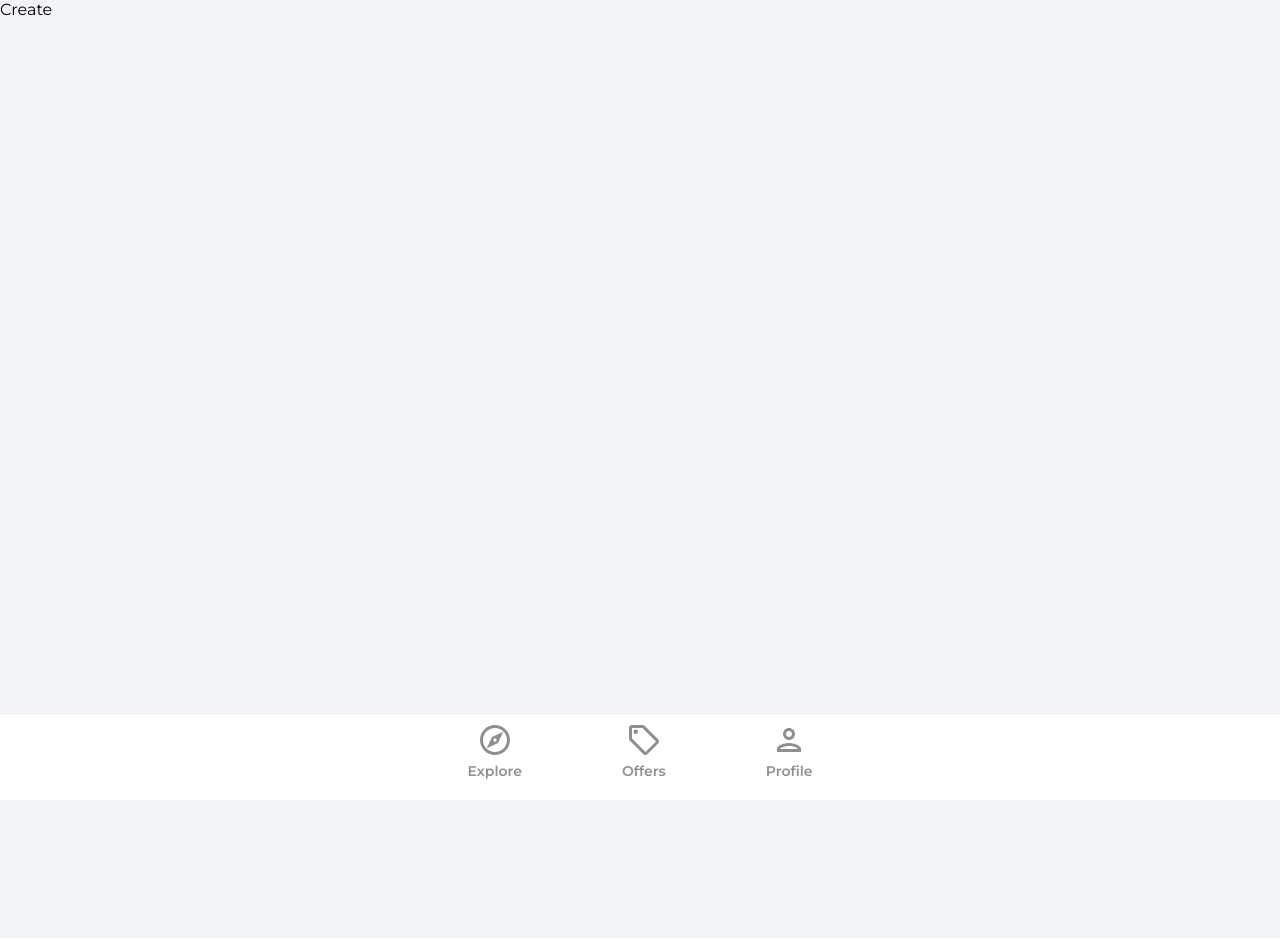
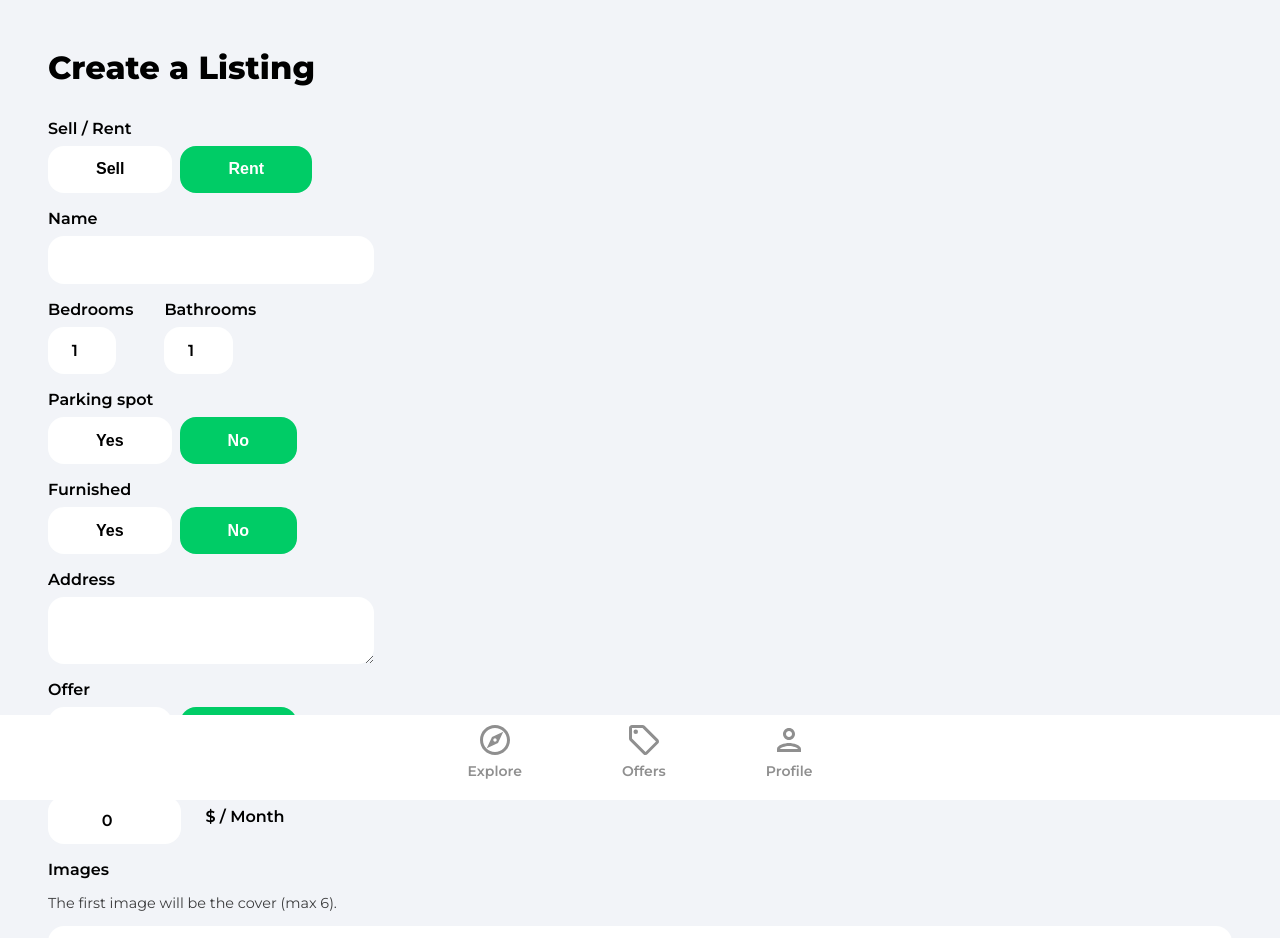
Before and after one commit to Marshneil13/Air-BnB, a React (Create React App) app: page /create-listing in a window 1280 px wide. Shown: the top 938 px of the page. Before the commit the page ends 800 px from the top, so only its background shows below. Built offline with nearby package versions, Linux system fonts and the light colour scheme; no server answers; sample sign-in values are in the browser's storage.

Commit message:
create listings form done

```diff
--- a/src/pages/CreateListing.jsx
+++ b/src/pages/CreateListing.jsx
@@ -24,6 +24,9 @@
         longitude: 0
     })
 
+    const {type, name, bedrooms, bathrooms, parking, furnished,
+        address, offer, regularPrice, discountedPrice, images, latitude, longitude} = formData
+
     const auth = getAuth()
     const navigate = useNavigate()
     const isMounted = useRef(true)
@@ -45,12 +48,271 @@
         // eslint-disable-next-line react-hooks/exhaustive-deps
     }, [isMounted])
 
+    const onSubmit = (e) => {
+        e.preventDefault()
+        console.log("Form Data", formData);
+    }
+
+    const onMutate = (e) => {
+        let boolean = null
+
+        if(e.target.value === 'true'){
+            boolean = true
+        }
+        if(e.target.value === 'false'){
+            boolean = false
+        }
+
+        //Files
+        if(e.target.files){
+            setFormData((prevState) => ({
+                ...prevState,
+                images: e.target.files
+            }))
+        }
+
+        //Text/Booleans/Numbers
+        if(!e.target.files){
+            setFormData((prevState) => ({
+                ...prevState,
+                [e.target.id]: boolean ?? e.target.value,//nullish coalescing operator
+            }))
+        }
+    }
+
     if (loading) {
         return <Spinner/>
     }
 
   return (
-    <div>Create</div>
+    <div className='profile'>
+        <header>
+            <p className="pageHeader">Create a Listing</p>
+        </header>
+
+        <main>
+            <form onSubmit={onSubmit}>
+                <label className='formLabel'>Sell / Rent</label>
+                <div className="formButtons">
+                    <button
+                    type='button'
+                    className={type === 'sale' ? 'formButtonActive':
+                    'formButton'} id='type' value='sale' onClick={onMutate}
+                    >Sell</button>
+                    <button
+                    type='button'
+                    className={type === 'rent' ? 'formButtonActive':
+                    'formButton'} id='type' value='sale' onClick={onMutate}
+                    >Rent</button>
+                </div>
+
+                <label className='formLabel'>Name</label>
+                <input
+                    className='formInputName'
+                    type='text'
+                    id='name'
+                    value={name}
+                    onChange={onMutate}
+                    maxLength='32'
+                    minLength='10'
+                    required
+                    />
+
+                    <div className='formRooms flex'>
+            <div>
+              <label className='formLabel'>Bedrooms</label>
+              <input
+                className='formInputSmall'
+                type='number'
+                id='bedrooms'
+                value={bedrooms}
+                onChange={onMutate}
+                min='1'
+                max='50'
+                required
+              />
+            </div>
+            <div>
+              <label className='formLabel'>Bathrooms</label>
+              <input
+                className='formInputSmall'
+                type='number'
+                id='bathrooms'
+                value={bathrooms}
+                onChange={onMutate}
+                min='1'
+                max='50'
+                required
+              />
+            </div>
+          </div>
+
+          <label className='formLabel'>Parking spot</label>
+          <div className='formButtons'>
+            <button
+              className={parking ? 'formButtonActive' : 'formButton'}
+              type='button'
+              id='parking'
+              value={true}
+              onClick={onMutate}
+              min='1'
+              max='50'
+            >
+              Yes
+            </button>
+            <button
+              className={
+                !parking && parking !== null ? 'formButtonActive' : 'formButton'
+              }
+              type='button'
+              id='parking'
+              value={false}
+              onClick={onMutate}
+            >
+              No
+            </button>
+          </div>
+
+          <label className='formLabel'>Furnished</label>
+          <div className='formButtons'>
+            <button
+              className={furnished ? 'formButtonActive' : 'formButton'}
+              type='button'
+              id='furnished'
+              value={true}
+              onClick={onMutate}
+            >
+              Yes
+            </button>
+            <button
+              className={
+                !furnished && furnished !== null
+                  ? 'formButtonActive'
+                  : 'formButton'
+              }
+              type='button'
+              id='furnished'
+              value={false}
+              onClick={onMutate}
+            >
+              No
+            </button>
+          </div>
+
+            <label className='formLabel'>Address</label>
+          <textarea
+            className='formInputAddress'
+            type='text'
+            id='address'
+            value={address}
+            onChange={onMutate}
+            required
+          />
+
+
+          {!geolocationEnabled && (
+              <div className='formLatLng flex'>
+              <div>
+                <label className='formLabel'>Latitude</label>
+                <input
+                  className='formInputSmall'
+                  type='number'
+                  id='latitude'
+                  value={latitude}
+                  onChange={onMutate}
+                  required
+                />
+              </div>
+              <div>
+                <label className='formLabel'>Longitude</label>
+                <input
+                  className='formInputSmall'
+                  type='number'
+                  id='longitude'
+                  value={longitude}
+                  onChange={onMutate}
+                  required
+                />
+              </div>
+            </div>
+          )}
+
+            <label className='formLabel'>Offer</label>
+          <div className='formButtons'>
+            <button
+              className={offer ? 'formButtonActive' : 'formButton'}
+              type='button'
+              id='offer'
+              value={true}
+              onClick={onMutate}
+            >
+              Yes
+            </button>
+            <button
+              className={
+                !offer && offer !== null ? 'formButtonActive' : 'formButton'
+              }
+              type='button'
+              id='offer'
+              value={false}
+              onClick={onMutate}
+            >
+              No
+            </button>
+          </div>
+
+          <label className='formLabel'>Regular Price</label>
+          <div className='formPriceDiv'>
+            <input
+              className='formInputSmall'
+              type='number'
+              id='regularPrice'
+              value={regularPrice}
+              onChange={onMutate}
+              min='50'
+              max='750000000'
+              required
+            />
+            {type === 'rent' && <p className='formPriceText'>$ / Month</p>}
+          </div>
+
+          {offer && (
+              <>
+              <label className='formLabel'>Discounted Price</label>
+              <input
+                className='formInputSmall'
+                type='number'
+                id='discountedPrice'
+                value={discountedPrice}
+                onChange={onMutate}
+                min='50'
+                max='750000000'
+                required={offer}
+              />
+            </>
+          )}
+
+          <label className='formLabel'>Images</label>
+          <p className='imagesInfo'>
+            The first image will be the cover (max 6).
+          </p>
+          <input
+            className='formInputFile'
+            type='file'
+            id='images'
+            onChange={onMutate}
+            max='6'
+            accept='.jpg,.png,.jpeg'
+            multiple
+            required
+          />
+
+        <button type='submit' className='primaryButton createListingButton'>
+            Create Listing
+          </button>
+        </form>
+        </main>
+    </div>
   )
 }
 
```
